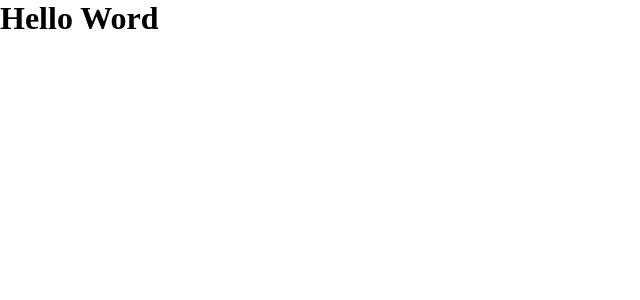
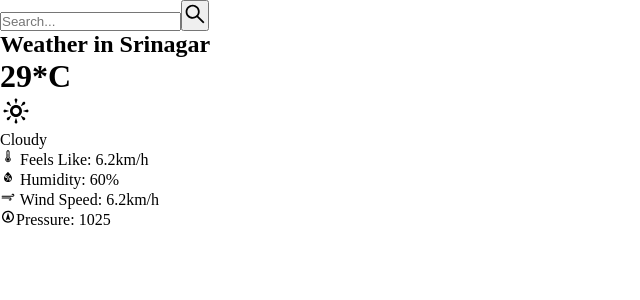
Before and after one commit to haseebyousuf/sky-sense, a React (Create React App) app: page / in a window 1280 px wide. Shown: the top 300 px of the page, without its empty margins (0-640 px from the left). Built offline with nearby package versions, Linux system fonts and the light colour scheme.

Commit message:
added basic html template

```diff
--- a/src/App.js
+++ b/src/App.js
@@ -1,7 +1,53 @@
+import { AiOutlineSearch } from "react-icons/ai";
+import { TiWeatherSunny } from "react-icons/ti";
+import {
+    WiHumidity,
+    WiStrongWind,
+    WiThermometer,
+    WiWindDeg,
+} from "react-icons/wi";
 function App() {
     return (
-        <div className="App">
-            <h1>Hello Word</h1>
+        <div className="container">
+            <div className="card">
+                <div className="search">
+                    <input
+                        placeholder="Search..."
+                        type="text"
+                        className="search-bar"
+                    />
+                    <button>
+                        <AiOutlineSearch fontSize="1.5rem" />
+                    </button>
+                </div>
+                <div className="weather">
+                    <h2 className="city-name"> Weather in Srinagar</h2>
+                    <h1 className="temp">29*C</h1>
+                    <div class="weather-status">
+                        <TiWeatherSunny fontSize="2rem" />
+                        <div class="description">Cloudy</div>
+                    </div>
+                    <div className="details">
+                        <p className="wind">
+                            {" "}
+                            <WiThermometer /> Feels Like: 6.2km/h
+                        </p>
+                        <p className="wind">
+                            {" "}
+                            <WiHumidity /> Humidity: 60%
+                        </p>
+                        <p className="wind">
+                            {" "}
+                            <WiStrongWind /> Wind Speed: 6.2km/h
+                        </p>
+                        <p className="wind">
+                            {" "}
+                            <WiWindDeg />
+                            Pressure: 1025
+                        </p>
+                    </div>
+                </div>
+            </div>
         </div>
     );
 }
```
